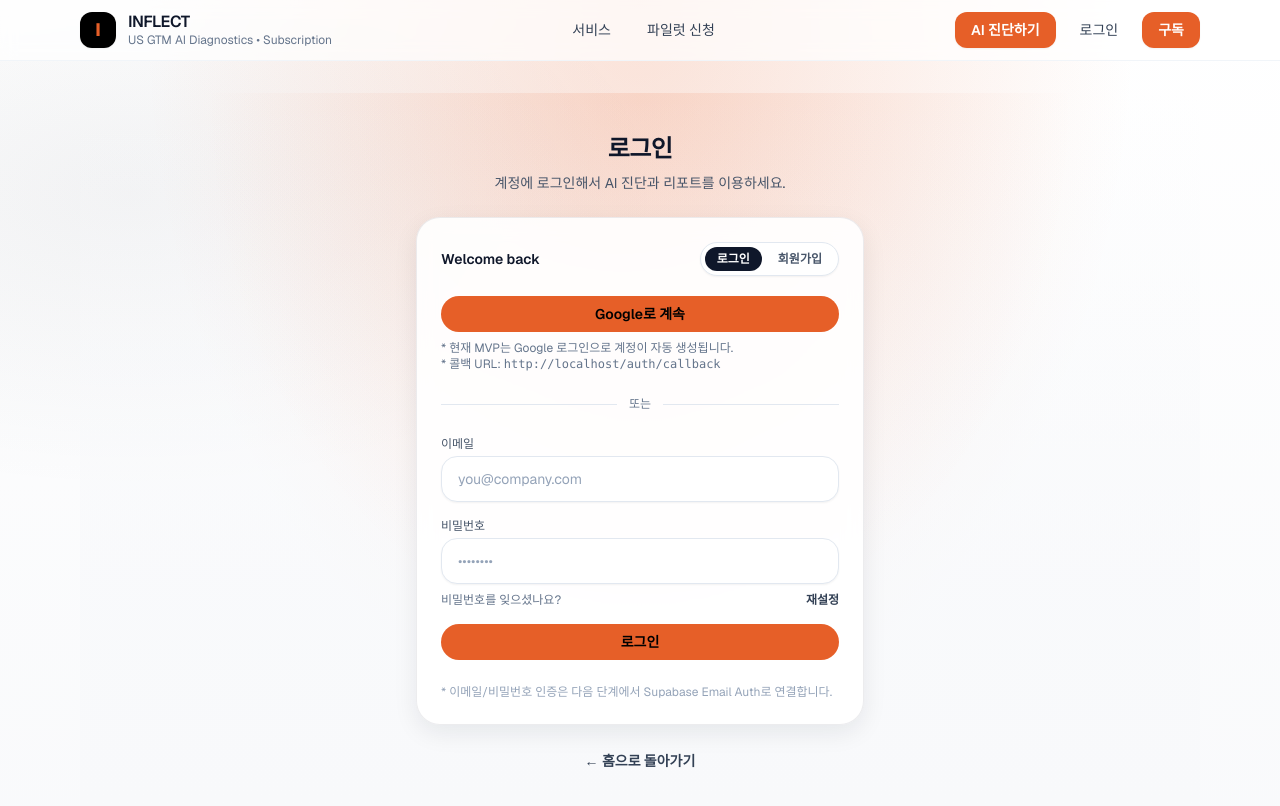
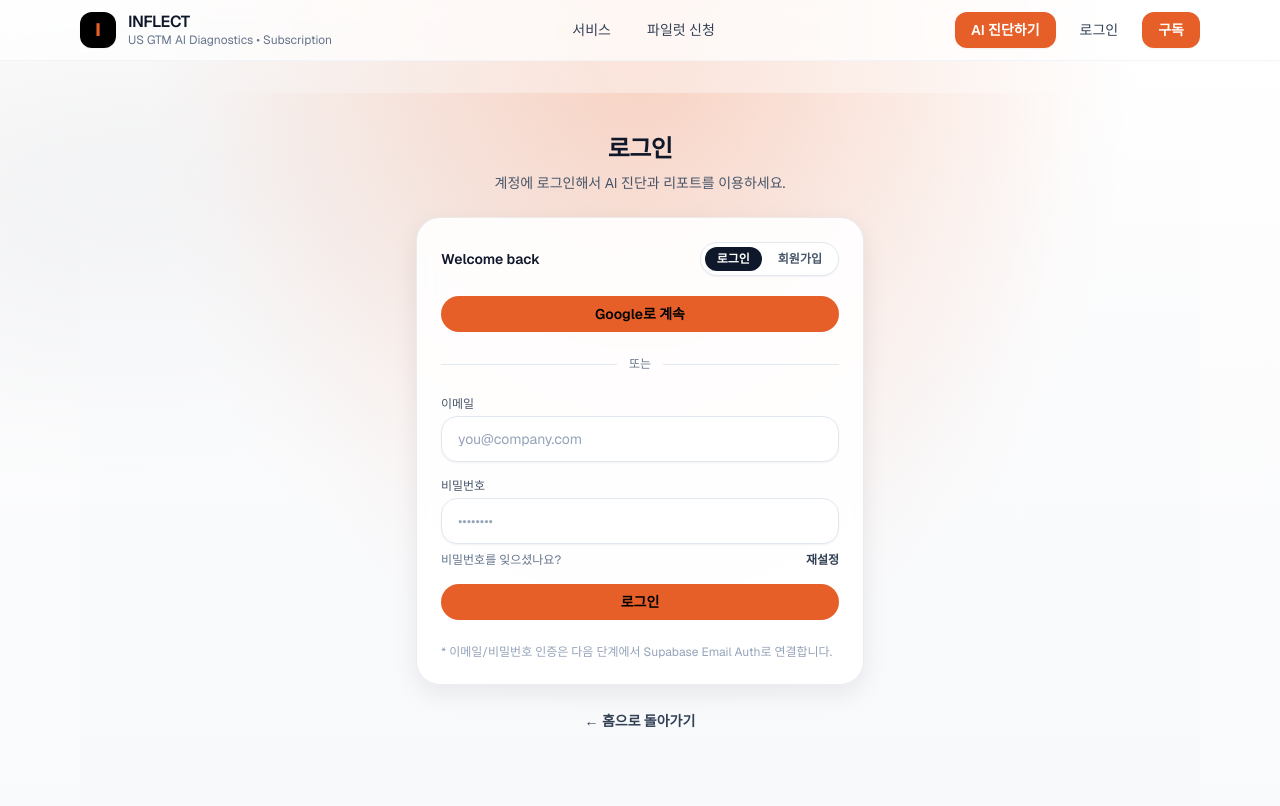
Before and after one commit to kyoungminmin-inflect/Inflect_web, a Next.js app in the folder webfile/inflect-web/: page /login in a window 1280 px wide. Shown: the top 806 px of the page. Built offline with nearby package versions, Linux system fonts and the light colour scheme.

Commit message:
Update page.tsx

```diff
--- a/webfile/inflect-web/app/login/page.tsx
+++ b/webfile/inflect-web/app/login/page.tsx
@@ -174,11 +174,7 @@ export default function LoginPage() {
             <Button onClick={handleGoogleLogin} disabled={oauthLoading} className="w-full">
               {oauthLoading ? "Google 로그인 중..." : "Google로 계속"}
             </Button>
-            <p className="mt-2 text-xs text-slate-500">
-              * 현재 MVP는 Google 로그인으로 계정이 자동 생성됩니다.
-              <br />
-              * 콜백 URL: <span className="font-mono">{typeof window !== "undefined" ? `${window.location.origin}/auth/callback` : ""}</span>
-            </p>
+
           </div>
 
           <div className="my-6 flex items-center gap-3">
```
